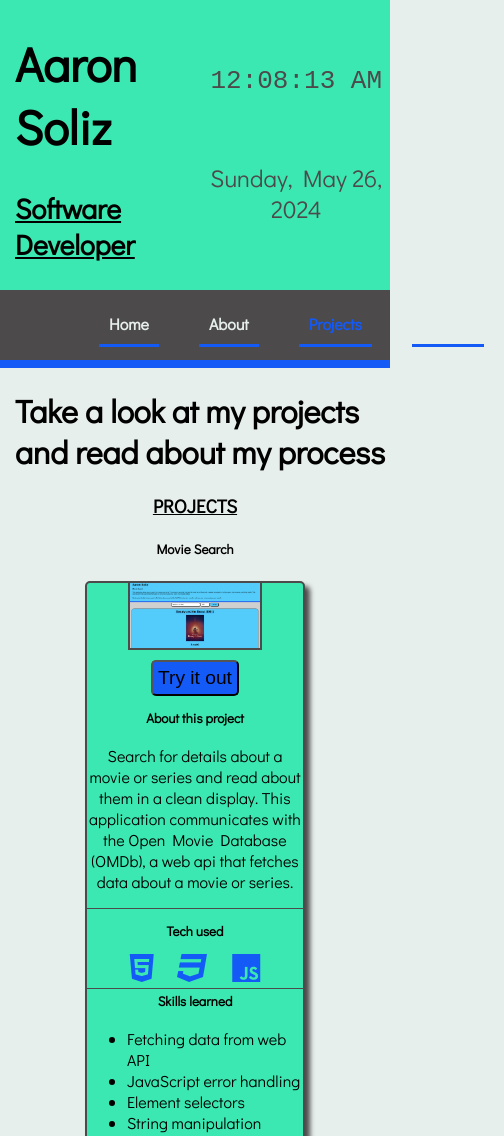
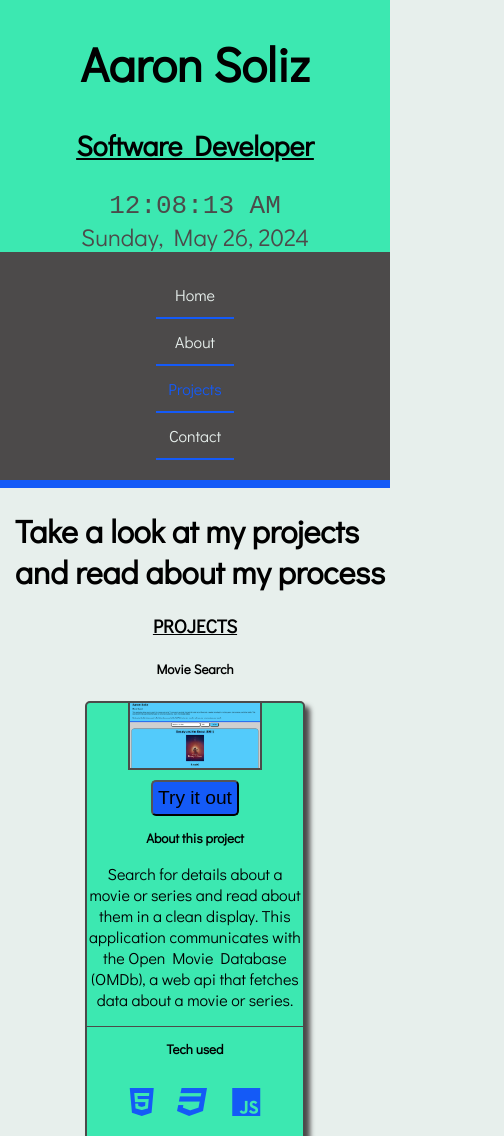
Before and after one commit to Aaron-Sol1z/aaronsoliz, a plain HTML site: page pages/projects.html in a window 390 px wide. Shown: the top 1136 px of the page, 504 px wide, since content can reach past the window. Drawn offline with Linux system fonts and the light colour scheme.

Commit message:
responsive css for about, projects, and contact page

```diff
--- a/pages/projects.html
+++ b/pages/projects.html
@@ -27,11 +27,19 @@
             </div>
             <!--Navbar-->
             <div class="navbar-container">
-                <nav class="navbar">
+                <nav class="desktop-menu">
                     <ul>
                         <li class="menu-box"><a href="../index.html" title="Home">Home</a></li>
                         <li class="menu-box"><a href="./about.html" title="About">About</a></li>
-                        <li class="menu-box"><a href="#" id="active" title="Projects">Projects</a></li>
+                        <li class="menu-box"><a href="#" title="Projects" id="active">Projects</a></li>
+                        <li class="menu-box"><a href="./contact.html" title="Contact">Contact</a></li>
+                    </ul>
+                </nav>
+                <nav class="mobile-menu">
+                    <ul>
+                        <li class="menu-box"><a href="../index.html" title="Home">Home</a></li>
+                        <li class="menu-box"><a href="./about.html" title="About">About</a></li>
+                        <li class="menu-box"><a href="#" title="Projects" id="active">Projects</a></li>
                         <li class="menu-box"><a href="./contact.html" title="Contact">Contact</a></li>
                     </ul>
                 </nav>
@@ -50,16 +58,20 @@
                             <button type="submit" title="Try it out">Try it out</button>
                         </form>
                     </section>
+                    <section class="project-about">
                         <h5>About this project</h5>
                         <p>
                             Search for details about a movie or series and read about them in a clean display.
                             This application communicates with the Open Movie Database (OMDb), a web api that fetches data about a movie or series.
                         </p>
+                    </section>
                     <section class="project-tech-used">
                         <h5>Tech used</h5>
-                        <i class="fa-brands fa-html5 fa-2xl" title="HTML5"></i>
-                        <i class="fa-brands fa-css3 fa-2xl" title="CSS"></i>
-                        <i class="fa-brands fa-js fa-2xl" title="JavaScript"></i>
+                        <div class="tech-items">
+                            <p><i class="fa-brands fa-html5 fa-2xl" title="HTML5"></i></p>
+                            <p><i class="fa-brands fa-css3 fa-2xl" title="CSS"></i></p>
+                            <p><i class="fa-brands fa-js fa-2xl" title="JavaScript"></i></p>
+                        </div>
                     </section>
                     <section class="project-skills">
                         <h5>Skills learned</h5>
@@ -69,25 +81,32 @@
                             <li>Element selectors</li>
                             <li>String manipulation</li>
                         </ul>
+                    </section>
+                    <section class="project-repo">
                         <h5>Check out the code on the repository</h5>
                         <form class="see-repository" action="https://github.com/Aaron-Sol1z/movie-search">
                             <button type="submit" title="See repository"><i class="fa-solid fa-code fa-xl"></i></button>
                         </form>
                     </section>
                 </div>
+                <!--Portfolio project-->
                 <h5>Portfolio website</h5>
                 <div class="project-widget">
                     <img class="project-image" src="../images/project-images/portfolio-website-banner.png" title="Portfolio website" alt="Portfolio website">
+                    <section class="project-about">
                         <h5>About this project</h5>
                         <p>
                             The front-end design of this portfolio site was made by me.
                             Here, you can learn more about me, read about my projects and skills, and find contact information.
                         </p>
+                    </section>
                     <section class="project-tech-used">
                         <h5>Tech used</h5>
-                        <i class="fa-brands fa-html5 fa-2xl" title="HTML5"></i>
-                        <i class="fa-brands fa-css3 fa-2xl" title="CSS"></i>
-                        <i class="fa-brands fa-js fa-2xl" title="JavaScript"></i>
+                        <div class="tech-items">
+                            <p><i class="fa-brands fa-html5 fa-2xl" title="HTML5"></i></p>
+                            <p><i class="fa-brands fa-css3 fa-2xl" title="CSS"></i></p>
+                            <p><i class="fa-brands fa-js fa-2xl" title="JavaScript"></i></p>
+                        </div>
                     </section>
                     <section class="project-skills">
                         <h5>Skills learned</h5>
@@ -97,13 +116,15 @@
                             <li>Page design and layout</li>
                             <li>Tag classes and ids</li>
                         </ul>
+                    </section>
+                    <section class="project-repo">
                         <h5>Check out the code on the repository</h5>
                         <form class="see-repository" action="https://github.com/Aaron-Sol1z/aaronsoliz">
                             <button type="submit" title="See repository"><i class="fa-solid fa-code fa-xl"></i></button>
                         </form>
                     </section>
                 </div>
-                <!--More projects soon-->
+                <!--more projects soon-->
                 <p><i class="fa-brands fa-github fa-lg"></i>See more on my <a href="https://github.com/Aaron-Sol1z" title="GitHub">GitHub</a></p>
             </div>
             <!--skills-->
--- a/styles/about.css
+++ b/styles/about.css
@@ -49,47 +49,58 @@ header{
     font-size: 1.5em;
 }
 /*navbar*/
-
 .navbar-container{
+    padding: 20px;
     background-color: var(--charcoal);
-    height: 70px;
+    display: flex;
+    flex-direction: column;
+    justify-content: space-between;
 }
-.navbar{
+/*desktop-menu*/
+.desktop-menu a{
+    text-decoration: none;
+    color: var(--ghost);
+    border-bottom: 2px solid var(--blue-ribbon);
+}
+.desktop-menu ul{
+    list-style: none;
+    height: 100%;
     display: flex;
     align-items: center;
-    justify-content: center;
-    height: 100%;
-    width: 80%;
-    margin: auto;
+    justify-content: space-around;
+    padding-left: 0;
 }
-.navbar-container .navbar{
-    justify-content: space-around;
+.desktop-menu ul li{
+    padding: 5px;
+    margin-left: 10px;
 }
-.navbar ul{
-    display: flex;
-}
-.navbar ul li{
-    list-style-type: none;
-}
-.navbar-container .navbar ul li{
-    padding: 10px;
-    margin: 0 20px;
-}
-.menu-box{
-    border-bottom: 3px solid var(--blue-ribbon);
-    border-radius: 0px;
-}
-.navbar a{
-    color: var(--ghost);
-    font-weight: bold;
-    text-decoration: none;
-}
-.navbar a:hover{
+.navbar-container a:hover{
     color: var(--blue-ribbon);
     transition: color 0.5s linear;
 }
 #active{
     color: var(--blue-ribbon);
+}
+/*mobile menu*/
+.mobile-menu{
+    width: auto;
+    display: none;
+    justify-content: center;
+    align-items: center;
+}
+.mobile-menu ul{
+    list-style: none;
+    margin-top: 0;
+    margin-bottom: 0;
+    padding-left: 0;
+}
+.mobile-menu a{
+    color: var(--ghost);
+    text-decoration: none;
+    display: block;
+    padding: 12px;
+    border-bottom: 2px solid var(--blue-ribbon);
+    text-align: center;
 }
 /***main***/
 h2, h3{
@@ -142,7 +153,7 @@ footer{
     background-color: var(--charcoal);
     text-align: center;
     position: bottom;
-
+    overflow: auto;
 }
 footer .contact{
     text-align: left;
@@ -156,3 +167,43 @@ footer .contact #contact-header{
 footer p{
     margin-bottom: 0;
 }
+/*Responsive css*/
+@media (max-width:520px){
+    /*header*/
+    .header-container{
+        flex-direction: column;
+        align-items: center;
+    }
+    #header-box1{
+        width: 100%;
+        padding-left: 0px;
+        text-align: center;
+    }
+    #header-box2{
+        width: 100%;
+    }
+    /*navbar*/
+    .navbar-container{
+        align-items: center;
+    }
+    .desktop-menu{
+        display: none;
+    }
+    .mobile-menu{
+        display: flex;
+    }
+    /*intro*/
+    .intro-container{
+        flex-direction: column;
+        align-items: center;
+    }
+    #intro-box1{
+        width: 100%;
+    }
+    #intro-box1 img{
+        max-height: 100px;
+    }
+    #intro-box2{
+        width: 100%;
+    }
+}
--- a/styles/contact.css
+++ b/styles/contact.css
@@ -49,47 +49,59 @@ header{
     font-size: 1.5em;
 }
 /*navbar*/
+.navbar-container{
+    padding: 20px;
+    background-color: var(--charcoal);
+    display: flex;
+    flex-direction: column;
+    justify-content: space-between;
+}
+/*desktop-menu*/
+.desktop-menu a{
+    text-decoration: none;
+    color: var(--ghost);
+    border-bottom: 2px solid var(--blue-ribbon);
 
-.navbar-container{
-    background-color: var(--charcoal);
-    height: 70px;
 }
-.navbar{
+.desktop-menu ul{
+    list-style: none;
+    height: 100%;
     display: flex;
     align-items: center;
-    justify-content: center;
-    height: 100%;
-    width: 80%;
-    margin: auto;
+    justify-content: space-around;
+    padding-left: 0;
 }
-.navbar-container .navbar{
-    justify-content: space-around;
+.desktop-menu ul li{
+    padding: 5px;
+    margin-left: 10px;
 }
-.navbar ul{
-    display: flex;
-}
-.navbar ul li{
-    list-style-type: none;
-}
-.navbar-container .navbar ul li{
-    padding: 10px;
-    margin: 0 20px;
-}
-.menu-box{
-    border-bottom: 3px solid var(--blue-ribbon);
-    border-radius: 0px;
-}
-.navbar a{
-    color: var(--ghost);
-    font-weight: bold;
-    text-decoration: none;
-}
-.navbar a:hover{
+.navbar-container a:hover{
     color: var(--blue-ribbon);
     transition: color 0.5s linear;
 }
 #active{
     color: var(--blue-ribbon);
+}
+/*mobile menu*/
+.mobile-menu{
+    width: auto;
+    display: none;
+    justify-content: center;
+    align-items: center;
+}
+.mobile-menu ul{
+    list-style: none;
+    margin-top: 0;
+    margin-bottom: 0;
+    padding-left: 0;
+}
+.mobile-menu a{
+    color: var(--ghost);
+    text-decoration: none;
+    display: block;
+    padding: 12px;
+    border-bottom: 2px solid var(--blue-ribbon);
+    text-align: center;
 }
 /***main***/
 main h1{
@@ -120,6 +132,7 @@ h3{
     margin-bottom: 50px;
     box-shadow: 5px 5px 5px var(--charcoal);
     justify-content: center;
+    overflow: auto;
 }
 .contact-widget a{
     padding-bottom: 10px;
@@ -140,7 +153,7 @@ footer{
     background-color: var(--charcoal);
     text-align: center;
     position: bottom;
-
+    overflow: auto;
 }
 footer .contact{
     text-align: left;
@@ -154,3 +167,34 @@ footer .contact #contact-header{
 footer p{
     margin-bottom: 0;
 }
+/*Responsive css*/
+@media (max-width:520px){
+    /*header*/
+    .header-container{
+        flex-direction: column;
+        align-items: center;
+    }
+    #header-box1{
+        width: 100%;
+        padding-left: 0px;
+        text-align: center;
+    }
+    #header-box2{
+        width: 100%;
+    }
+    /*navbar*/
+    .navbar-container{
+        align-items: center;
+    }
+    .desktop-menu{
+        display: none;
+    }
+    .mobile-menu{
+        display: flex;
+    }
+    /*contact*/
+    .contact-container{
+        flex-direction: column;
+        align-items: center;
+    }
+}
--- a/styles/projects.css
+++ b/styles/projects.css
@@ -49,47 +49,58 @@ header{
     font-size: 1.5em;
 }
 /*navbar*/
-
 .navbar-container{
+    padding: 20px;
     background-color: var(--charcoal);
-    height: 70px;
+    display: flex;
+    flex-direction: column;
+    justify-content: space-between;
 }
-.navbar{
+/*desktop-menu*/
+.desktop-menu a{
+    text-decoration: none;
+    color: var(--ghost);
+    border-bottom: 2px solid var(--blue-ribbon);
+}
+.desktop-menu ul{
+    list-style: none;
+    height: 100%;
     display: flex;
     align-items: center;
-    justify-content: center;
-    height: 100%;
-    width: 80%;
-    margin: auto;
+    justify-content: space-around;
+    padding-left: 0;
 }
-.navbar-container .navbar{
-    justify-content: space-around;
+.desktop-menu ul li{
+    padding: 5px;
+    margin-left: 10px;
 }
-.navbar ul{
-    display: flex;
-}
-.navbar ul li{
-    list-style-type: none;
-}
-.navbar-container .navbar ul li{
-    padding: 10px;
-    margin: 0 20px;
-}
-.menu-box{
-    border-bottom: 3px solid var(--blue-ribbon);
-    border-radius: 0px;
-}
-.navbar a{
-    color: var(--ghost);
-    font-weight: bold;
-    text-decoration: none;
-}
-.navbar a:hover{
+.navbar-container a:hover{
     color: var(--blue-ribbon);
     transition: color 0.5s linear;
 }
 #active{
     color: var(--blue-ribbon);
+}
+/*mobile menu*/
+.mobile-menu{
+    width: auto;
+    display: none;
+    justify-content: center;
+    align-items: center;
+}
+.mobile-menu ul{
+    list-style: none;
+    margin-top: 0;
+    margin-bottom: 0;
+    padding-left: 0;
+}
+.mobile-menu a{
+    color: var(--ghost);
+    text-decoration: none;
+    display: block;
+    padding: 12px;
+    border-bottom: 2px solid var(--blue-ribbon);
+    text-align: center;
 }
 /***main***/
 main h1{
@@ -105,7 +116,7 @@ h3{
     padding-right: 15px;
     justify-content: center;
 }
-#projects .project-widget{
+.project-widget{
     background-color: var(--mint);
     border: 2px solid var(--charcoal);
     border-radius: 5px;
@@ -115,6 +126,9 @@ h3{
     max-width: 700px;
     display: flex;
     flex-direction: column;
+}
+.project-about p{
+    overflow: auto;
 }
 .project-widget a{
     color: var(--charcoal);
@@ -147,7 +161,8 @@ h3{
 .project-tech-used h5{
     padding-bottom: 15px;
 }
-.project-tech-used i{
+.tech-items p{
+    display: inline-block;
     margin-left: 5%;
     margin-right: 5%;
     color: var(--blue-ribbon);
@@ -155,6 +170,7 @@ h3{
 .project-skills{
     border-top: 1px solid var(--charcoal);
     text-align: center;
+    overflow: auto;
 }
 .project-skills ul{
     display: inline-block;
@@ -192,6 +208,7 @@ h3{
     border: 3px solid var(--charcoal);
     border-radius: 20px;
     text-align: center;
+    overflow: auto;
 }
 #tech-stack h4{
     margin-bottom: 0px;
@@ -212,7 +229,7 @@ footer{
     background-color: var(--charcoal);
     text-align: center;
     position: bottom;
-
+    overflow: auto;
 }
 footer .contact{
     text-align: left;
@@ -226,3 +243,45 @@ footer .contact #contact-header{
 footer p{
     margin-bottom: 0;
 }
+/*Responsive css*/
+@media (max-width:520px){
+    /*header*/
+    .header-container{
+        flex-direction: column;
+        align-items: center;
+    }
+    #header-box1{
+        width: 100%;
+        padding-left: 0px;
+        text-align: center;
+    }
+    #header-box2{
+        width: 100%;
+    }
+    /*navbar*/
+    .navbar-container{
+        align-items: center;
+    }
+    .desktop-menu{
+        display: none;
+    }
+    .mobile-menu{
+        display: flex;
+    }
+    /*project*/
+    .project-widget{
+        padding-left: 0;
+        padding-right: 0;
+    }
+    /*skills*/
+    .skills-container{
+        flex-direction: column;
+        align-items: center;
+    }
+    #skills-box1{
+        width: 100%;
+    }
+    #skills-box2{
+        width: 100%;
+    }
+}
```
Also changed, not shown: pages/about.html (+10 -2 lines), pages/contact.html (+10 -2 lines). Lines whose indentation alone changed are shown as unchanged.
